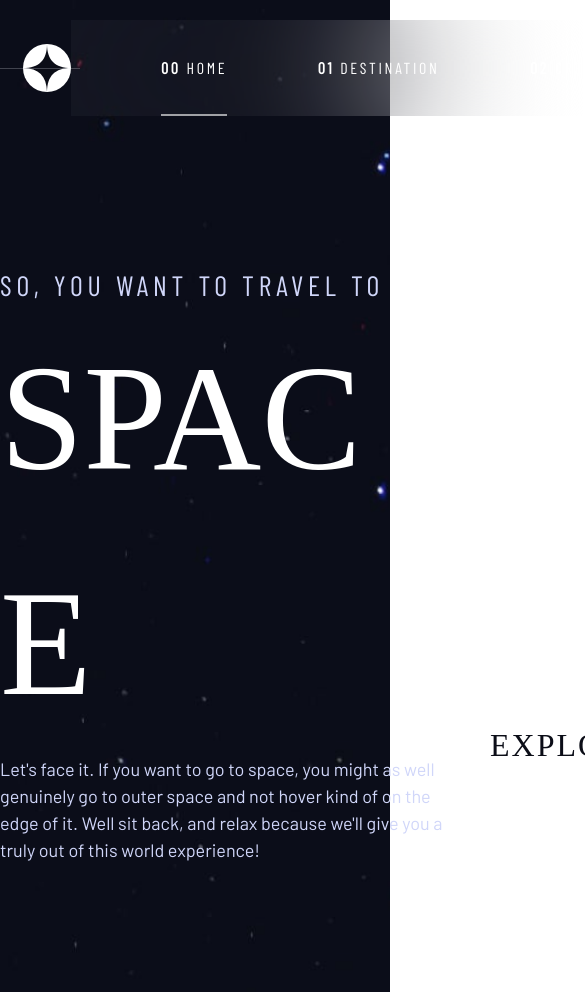
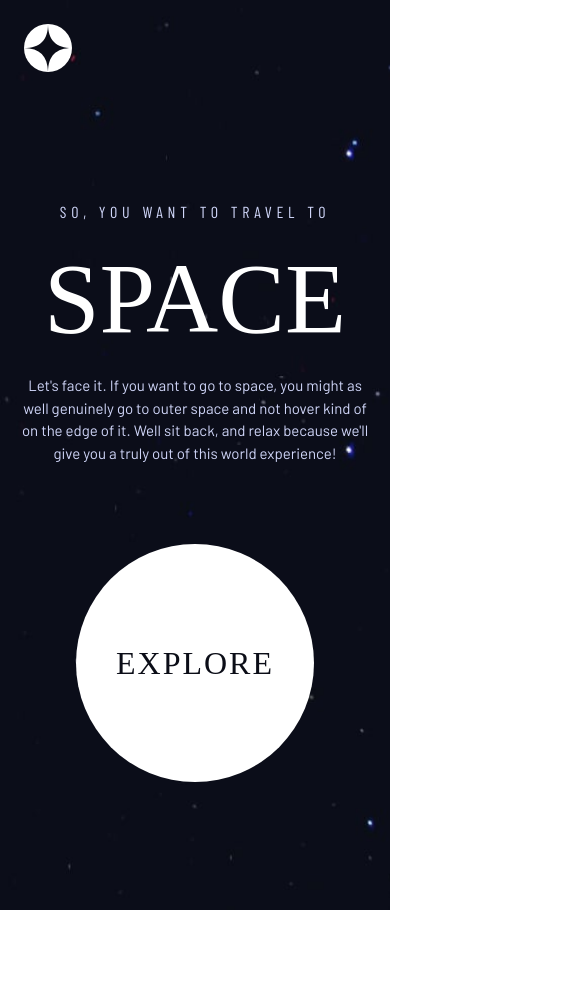
Before and after one commit to softtscoder/space-web-react, a Next.js app: page / in a window 390 px wide. Shown: the top 992 px of the page, 585 px wide, since content can reach past the window. After the commit the page ends 910 px from the top, so only its background shows below. Built offline with nearby package versions, Linux system fonts and the light colour scheme; a web font is replaced by a local one.

Commit message:
responsive (w/o navbar)

```diff
--- a/components/common/Navbar.tsx
+++ b/components/common/Navbar.tsx
@@ -23,8 +23,11 @@
       autoFlow="column"
       alignItems="center"
       justifyContent="space-between"
-      px="22.5px"
-      py="20px"
+      p={{
+        mobile: "24px 0 0 24px",
+        tablet: "0 0 0 24px",
+        desktop: "20px 22.5px", // py px
+      }}
     >
       <NextImage
         src="/assets/shared/logo.svg"
@@ -35,23 +38,16 @@
       />
 
       <Grid
+        display={{ mobile: "none", tablet: "grid" }}
+        width={{ tablet: "450px", desktop: "830px" }}
+        height="96px"
         autoFlow="column"
         justifyContent="space-evenly"
         background="rgba(255, 255, 255, 0.04);"
         backdropFilter="blur(81.5485px)"
-        width="830px"
-        height="96px"
         position="relative"
         color={useColorModeValue("white", "black")}
       >
-        <Divider
-          position="absolute"
-          left="-35%"
-          top="50%"
-          w="300px"
-          mixBlendMode="normal"
-          opacity="0.25"
-        />
         {["home", "destination", "crew", "technology"].map((name, idx) => (
           <Center
             key={`nav-${name}`}
@@ -72,36 +68,44 @@
               <a>
                 <Text
                   {...nav.return()}
-                  sx={{
-                    "& > span:first-child": {
-                      fontWeight: "bold",
-                    },
-                  }}
+                  display={{ mobile: "none", desktop: "inline-block" }}
+                  fontWeight="bold"
                 >
-                  <span>0{idx}&nbsp;</span>
-                  <span>{name}</span>
+                  0{idx}&nbsp;
+                </Text>
+                <Text as="span" {...nav.return()}>
+                  {name}
                 </Text>
               </a>
             </NextLink>
             <Divider
-              borderBottom={
-                router.pathname === name || name === "home"
-                  ? `2px solid ${nav._bordorColor?.active}`
-                  : `2px solid ${nav._bordorColor?.hover}`
-              }
+              {...(router.pathname === name || name === "home"
+                ? {
+                    opacity: "1",
+                    borderBottom: `2px solid ${nav._bordorColor?.active}`,
+                    transform: "scaleX(1)",
+                  }
+                : {
+                    opacity: "0.5",
+                    borderBottom: `2px solid ${nav._bordorColor?.hover}`,
+                    transform: "scaleX(0)",
+                  })}
               position="absolute"
               bottom="0"
               overflow="hidden"
-              transform={
-                router.pathname === name || name === "home"
-                  ? "scaleX(1)"
-                  : "scaleX(0)"
-              }
               transition="transform 275ms ease"
               aria-hidden="true"
             />
           </Center>
         ))}
+        <Divider
+          position="absolute"
+          left={{ mobile: "0", desktop: "-25%" }}
+          top="50%"
+          w={{ mobile: "0", desktop: "30%" }}
+          mixBlendMode="normal"
+          opacity="0.25"
+        />
       </Grid>
     </Grid>
   );
--- a/pages/index.tsx
+++ b/pages/index.tsx
@@ -2,8 +2,10 @@
 import { Navbar } from "@/components/common";
 import { Box, Center, Grid, Text } from "@chakra-ui/react";
 import type { NextPage } from "next";
-import { h1, h4, h5 } from "utils";
-console.log(h5);
+import { h1, h2, h4, h5 } from "utils";
+
+console.log(h1.fontSize, h2.fontSize);
+
 const Home: NextPage = () => {
   return (
     <Box
@@ -13,15 +15,42 @@
     >
       <Navbar />
       <Grid
-        autoFlow="column"
-        justifyContent="space-around"
-        alignItems="end"
+        autoFlow={{ mobile: "row", desktop: "column" }}
+        justifyContent={{ mobile: "unset", desktop: "space-around" }}
+        alignItems={{ mobile: "unset", desktop: "end" }}
+        justifyItems={{ mobile: "center", desktop: "unset" }}
+        gap={{ mobile: "20", desktop: "0" }}
         py="32"
       >
-        <Box maxW="450">
-          <Text {...h5.return()}>So, you want to travel to</Text>
-          <Text {...h1.return()}>Space</Text>
-          <Text>
+        <Box textAlign={{ mobile: "center", desktop: "start" }}>
+          <Box>
+            <Text
+              {...h5.return()}
+              fontSize={{
+                mobile: "16px",
+                tablet: "20px",
+                desktop: h5.fontSize,
+              }}
+            >
+              So, you want to travel to
+            </Text>
+            <Text
+              {...h1.return()}
+              fontSize={{ mobile: h2.fontSize, tablet: h1.fontSize }}
+            >
+              Space
+            </Text>
+          </Box>
+          <Text
+            maxW={{ mobile: "600", desktop: "450" }}
+            px={{mobile: "4", tablet: "0"}}
+            fontSize={{
+              mobile: "15px",
+              tablet: "16px",
+              desktop: "18px",
+            }}
+            // fontSize=""
+          >
             Let&#39;s face it. If you want to go to space, you might as well
             genuinely go to outer space and not hover kind of on the edge of it.
             Well sit back, and relax because we&#39;ll give you a truly out of
--- a/styles/globals.css
+++ b/styles/globals.css
@@ -21,8 +21,8 @@
   height: 100%;
 }
 
-/* Production
-div#__next,
+/* Production*/
+/*div#__next,
 div#__next > div {
   height: 100%;
 } */
--- a/utils/theme.ts
+++ b/utils/theme.ts
@@ -1,5 +1,6 @@
 // 1. Import `extendTheme`
 import { extendTheme } from "@chakra-ui/react";
+import { createBreakpoints } from "@chakra-ui/theme-tools";
 
 // 2. Call `extendTheme` and pass your custom values
 // Cac gia tri duoc pass vao: https://chakra-ui.com/docs/theming/theme
@@ -25,6 +26,19 @@
       },
     },
   },
+  // Watchout typo "breakpoint" !== "breakpoints"
+  breakpoints: createBreakpoints({
+    // Default (in px unit)
+    sm: "320px",
+    md: "768px",
+    lg: "960px",
+    xl: "1200px",
+    "2xl": "1536px",
+    // Custom
+    mobile: "375px",
+    tablet: "768px",
+    desktop: "1440px",
+  }),
 });
 
 // 3. Code suggestion
```
